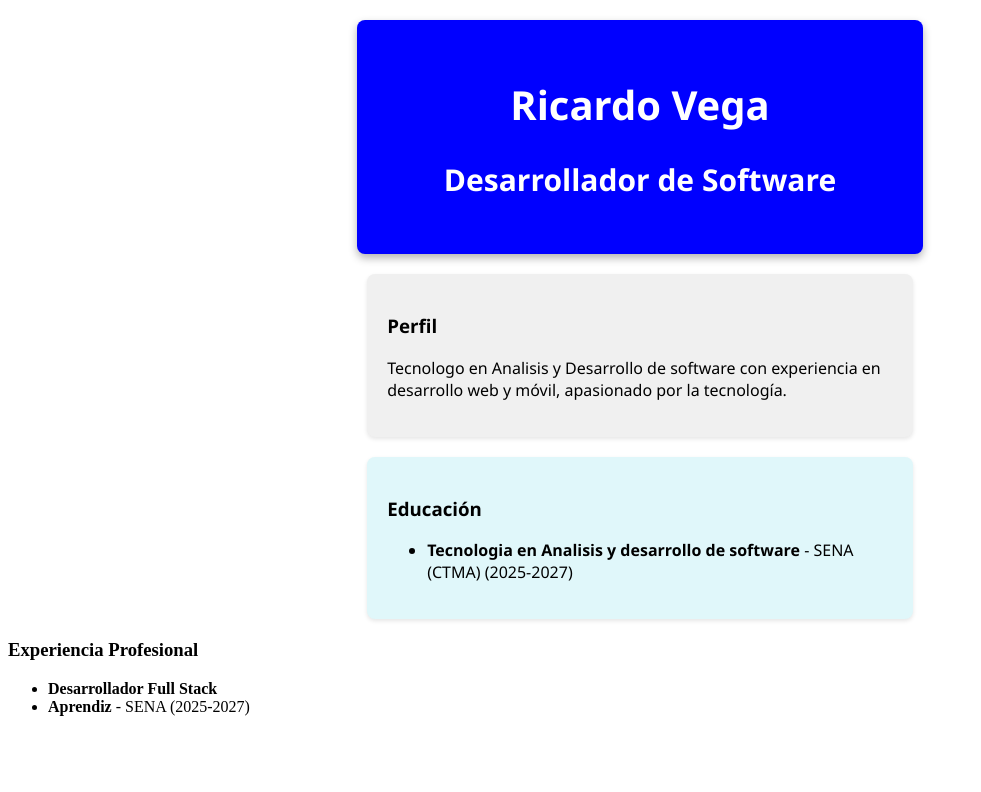
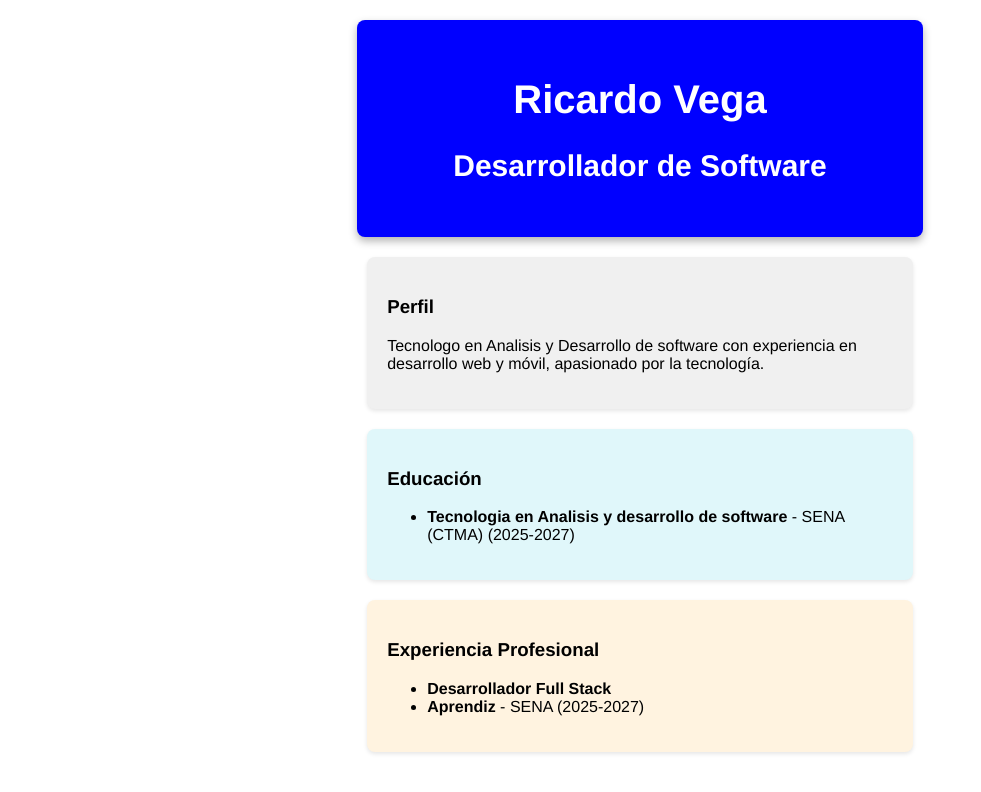
Before and after one commit to ricardo778/cv-react-ricardo-vega, a React (Vite) app: page / in a window 1280 px wide. Shown: the top 792 px of the page, without its empty margins (0-981 px from the left). Built offline with nearby package versions, Linux system fonts and the light colour scheme.

Commit message:
cmabios en la experiencia

```diff
--- a/src/components/Experiencia.jsx
+++ b/src/components/Experiencia.jsx
@@ -1,6 +1,7 @@
+import './estilos.css';
 export default function Experiencia() {
   return (
-    <section>
+    <section className='experiencia'>
       <h3>Experiencia Profesional</h3>
       <ul>
         <li>
--- a/src/components/estilos.css
+++ b/src/components/estilos.css
@@ -4,11 +4,11 @@ header{
     text-align: center;
     padding: 30px;
     font-size: 20px;
-    font-family: 'Segoe UI', Tahoma, Geneva, Verdana, sans-serif;
     box-shadow: 0 4px 8px rgba(0, 0, 0, 0.3);
     border-radius: 8px;
     width: 40%;
     margin: 20px auto;
+    font-family: 'Franklin Gothic Medium', 'Arial Narrow', Arial, sans-serif;
 }
 .perfil{
     background-color: #f0f0f0;
@@ -17,7 +17,7 @@ header{
     box-shadow: 0 2px 4px rgba(0, 0, 0, 0.1);
     width: 40%;
     margin: 20px auto;
-    font-family: 'Segoe UI', Tahoma, Geneva, Verdana, sans-serif;
+    font-family: 'Franklin Gothic Medium', 'Arial Narrow', Arial, sans-serif;
 }
 .educacion{
     background-color: #e0f7fa;
@@ -26,5 +26,14 @@ header{
     box-shadow: 0 2px 4px rgba(0, 0, 0, 0.1);
     width: 40%;
     margin: 20px auto;
-    font-family: 'Segoe UI', Tahoma, Geneva, Verdana, sans-serif;
+    font-family: 'Franklin Gothic Medium', 'Arial Narrow', Arial, sans-serif;
 }
+.experiencia{
+    background-color: #fff3e0;
+    padding: 20px;
+    border-radius: 8px;
+    box-shadow: 0 2px 4px rgba(0, 0, 0, 0.1);
+    width: 40%;
+    margin: 20px auto;
+    font-family: 'Franklin Gothic Medium', 'Arial Narrow', Arial, sans-serif;
+}
```
